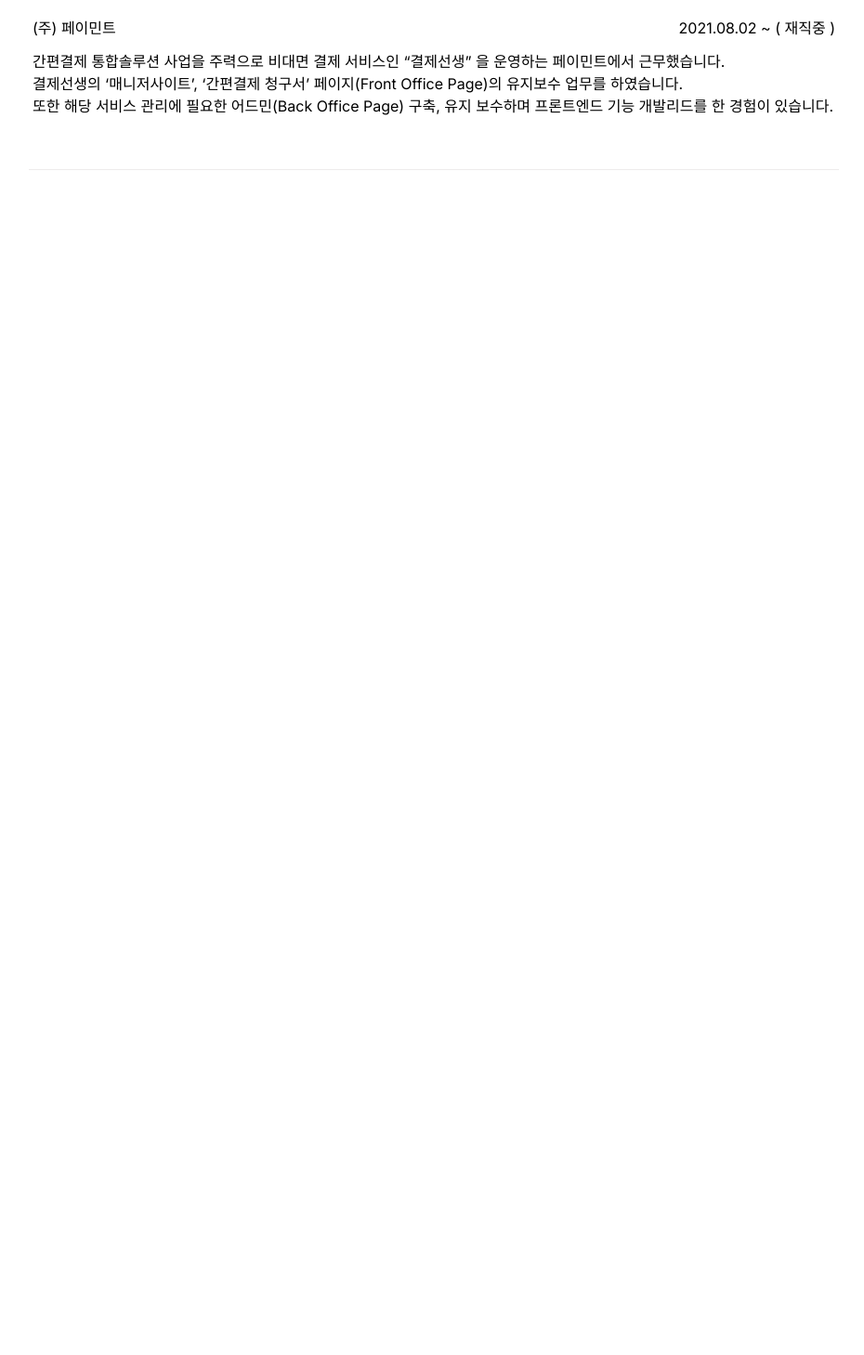
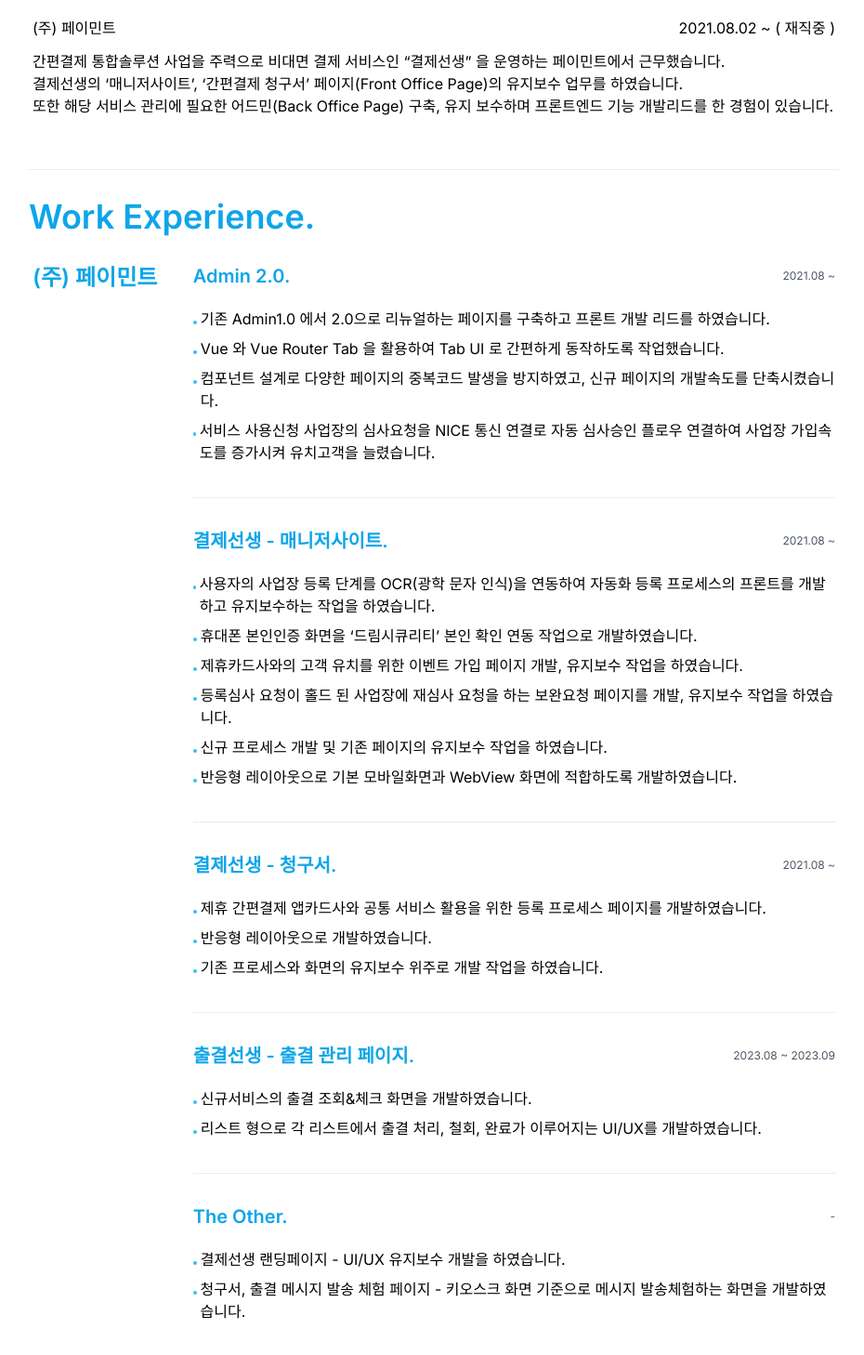
Before and after one commit to Jinny1130/resume, a Next.js app: page / in a window 1280 px wide. Shown: the part 844-2302 px from the top of the page at 93% size, without its empty margins (173-1103 px from the left). Before the commit the page ends 1027 px from the top, so only its background shows below. Built offline with nearby package versions, Linux system fonts and the light colour scheme.

Commit message:
[ADD] Work Experience section 추가

```diff
--- a/src/app/page.tsx
+++ b/src/app/page.tsx
@@ -3,12 +3,13 @@
 import ContactAndSkill from '@/components/section/ContactAndSkill'
 import Introduce from "@/components/section/Introduce";
 import Career from "@/components/section/Career";
+import WorkExperience from "@/components/section/WorkExperience";
 
 export default function Home() {
     return (
         <div>
             <Header />
-            <div className="resume-wrap max-w-4xl pt-24 px-3 mx-auto">
+            <div className="resume-wrap max-w-4xl py-24 px-3 mx-auto">
 
                 <div className="name-wrap flex items-center w-full">
                     <i className="block w-2 h-12 bg-sky-200 mr-1.5"/>
@@ -20,7 +21,8 @@
 
                 <ContactAndSkill />
                 <Introduce />
-                <Career/>
+                <Career />
+                <WorkExperience />
             </div>
         </div>
     );
--- a/src/components/section/ContactAndSkill.tsx
+++ b/src/components/section/ContactAndSkill.tsx
@@ -43,10 +43,10 @@
                             <p className="flex items-baseline">
                                 <i className="block w-1 h-1 rounded-full bg-sky-400 mr-1"/>Html, CSS, SCSS
                             </p>
-                            <p className="flex items-baseline">
+                            <p className="flex items-baseline text-gray-400">
                                 <i className="block w-1 h-1 rounded-full bg-sky-400 mr-1"/>React, Next.js
                             </p>
-                            <p className="flex items-baseline">
+                            <p className="flex items-baseline text-gray-400">
                                 <i className="block w-1 h-1 rounded-full bg-sky-400 mr-1"/>Typescript
                             </p>
                         </div>
@@ -59,7 +59,7 @@
                                 <i className="block w-1 h-1 rounded-full bg-sky-400 mr-1"/>Git, Github, GitLab
                             </p>
                             <p className="flex items-baseline">
-                                <i className="block w-1 h-1 rounded-full bg-sky-400 mr-1"/>VSCode, WebStorm
+                                <i className="block w-1 h-1 rounded-full bg-sky-400 mr-1"/>VSCode, <span className="text-gray-400">WebStorm</span>
                             </p>
                             <p className="flex items-baseline">
                                 <i className="block w-1 h-1 rounded-full bg-sky-400 mr-1"/>Figma, Slack, Monday
--- /dev/null
+++ b/src/components/section/WorkExperience.tsx
@@ -0,0 +1,94 @@
+import Title from "@/components/common/Title"
+import DotWithText from "@/components/common/DotWithText"
+
+const experienceList = [
+    {
+        title: "Admin 2.0",
+        period: "2021.08 ~ ",
+        pageAbout: "👩🏻‍💻 사용자들과 사업장의 정보 등을 관리하는 백오피스 페이지",
+        describe: [
+            "기존 Admin1.0 에서 2.0으로 리뉴얼하는 페이지를 구축하고 프론트 개발 리드를 하였습니다.",
+            "Vue 와 Vue Router Tab 을 활용하여 Tab UI 로 간편하게 동작하도록 작업했습니다.",
+            "컴포넌트 설계로 다양한 페이지의 중복코드 발생을 방지하였고, 신규 페이지의 개발속도를 단축시켰습니다.",
+            "서비스 사용신청 사업장의 심사요청을 NICE 통신 연결로 자동 심사승인 플로우 연결하여 사업장 가입속도를 증가시켜 유치고객을 늘렸습니다.",
+        ]
+    },
+    {
+        title: "결제선생 - 매니저사이트",
+        period: "2021.08 ~ ",
+        pageAbout: "👩🏻‍💻 결제선생 서비스에 가입한 사용자가 사업장을 등록, 서비스 이용, 사업장의 고객 관리를 위해 사용하는 페이지",
+        describe: [
+            "사용자의 사업장 등록 단계를 OCR(광학 문자 인식)을 연동하여 자동화 등록 프로세스의 프론트를 개발하고 유지보수하는 작업을 하였습니다.",
+            "휴대폰 본인인증 화면을 ‘드림시큐리티’ 본인 확인 연동 작업으로 개발하였습니다.",
+            "제휴카드사와의 고객 유치를 위한 이벤트 가입 페이지 개발, 유지보수 작업을 하였습니다.",
+            "등록심사 요청이 홀드 된 사업장에 재심사 요청을 하는 보완요청 페이지를 개발, 유지보수 작업을 하였습니다.",
+            "신규 프로세스 개발 및 기존 페이지의 유지보수 작업을 하였습니다.",
+            "반응형 레이아웃으로 기본 모바일화면과 WebView 화면에 적합하도록 개발하였습니다."
+        ]
+    },
+    {
+        title: "결제선생 - 청구서",
+        period: "2021.08 ~ ",
+        pageAbout: "👩🏻‍💻 결제선생 서비스를 이용하는 사업장에서 사업장의 고객에게 발송하는 결제 청구서 페이지 ",
+        describe: [
+            "제휴 간편결제 앱카드사와 공통 서비스 활용을 위한 등록 프로세스 페이지를 개발하였습니다.",
+            "반응형 레이아웃으로 개발하였습니다.",
+            "기존 프로세스와 화면의 유지보수 위주로 개발 작업을 하였습니다."
+        ]
+    },
+    {
+        title: "출결선생 - 출결 관리 페이지",
+        period: "2023.08 ~ 2023.09",
+        pageAbout: "👩🏻‍💻 결제선생 서비스 이용 사업장 중 출결관리 시스템을 사용하는 사업장의 출결 서비스 관리 페이지",
+        describe: [
+            "신규서비스의 출결 조회&체크 화면을 개발하였습니다.",
+            "리스트 형으로 각 리스트에서 출결 처리, 철회, 완료가 이루어지는 UI/UX를 개발하였습니다."
+        ]
+    },
+    {
+        title: "The Other",
+        period: "-",
+        describe: [
+            "결제선생 랜딩페이지 - UI/UX 유지보수 개발을 하였습니다.",
+            "청구서, 출결 메시지 발송 체험 페이지 - 키오스크 화면 기준으로 메시지 발송체험하는 화면을 개발하였습니다.",
+        ]
+    },
+]
+
+const WorkExperience = () => {
+    return (
+        <div>
+            <Title title="Work Experience" size="L"/>
+            <div className="px-1 py-3.5 flex">
+                <h3 className="block w-1/5 h-fit font-semibold text-sky-500 text-2xl py-4 sticky top-16">(주) 페이민트</h3>
+
+                <div className="w-4/5">
+                    {
+                        experienceList.map( (exp, index) => {
+                            return (
+                                <div className={`pb-8 ${index < (experienceList.length - 1) ? 'border-bottom-gray' : index === (experienceList.length - 1) ? 'pb-0'  : ''}`}>
+                                    <div className={`w-full flex items-center justify-between pb-4 ${index === 0 ? 'pt-4' : 'pt-8'}`}>
+                                        <Title title={exp.title} size="S" />
+                                        <p className="text-xs text-gray-600">{ exp.period }</p>
+                                    </div>
+
+                                    {
+                                        exp.describe.map( (desc) => {
+                                            return (
+                                                <div className="">
+                                                    <DotWithText sideText={desc} textSize="base"/>
+                                                </div>
+                                            )
+                                        })
+                                    }
+                                </div>
+                            )
+                        })
+                    }
+                </div>
+            </div>
+        </div>
+    )
+}
+
+export default WorkExperience
--- a/src/styles/resume.scss
+++ b/src/styles/resume.scss
@@ -15,3 +15,7 @@
     // background: url(/woojin_paris.jpg) no-repeat center / cover;
     // background: url(/woojin_paris2.jpg) no-repeat center / cover;
 }
+
+.border-bottom-gray {
+    border-bottom: 1px solid #edebeb;
+}
```
